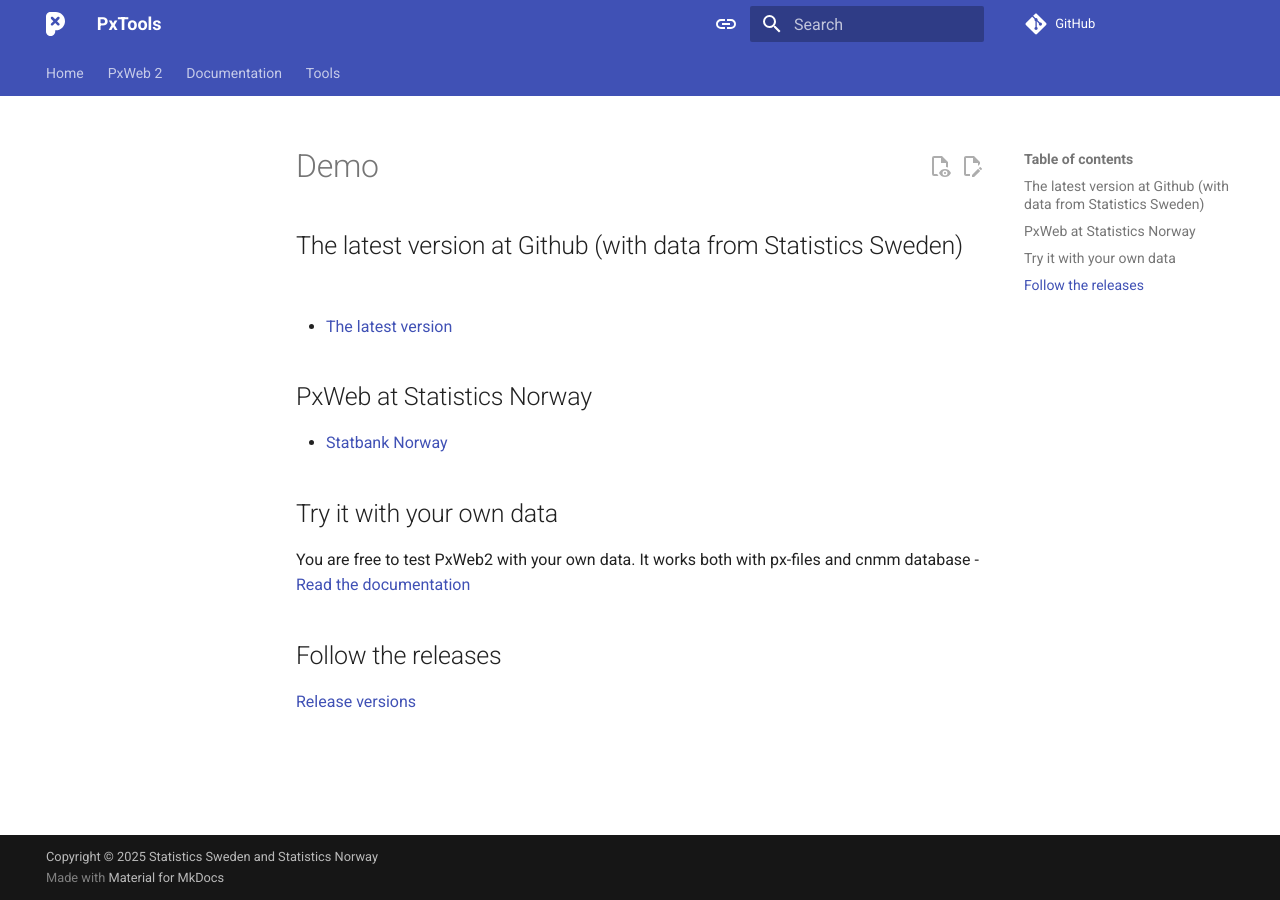
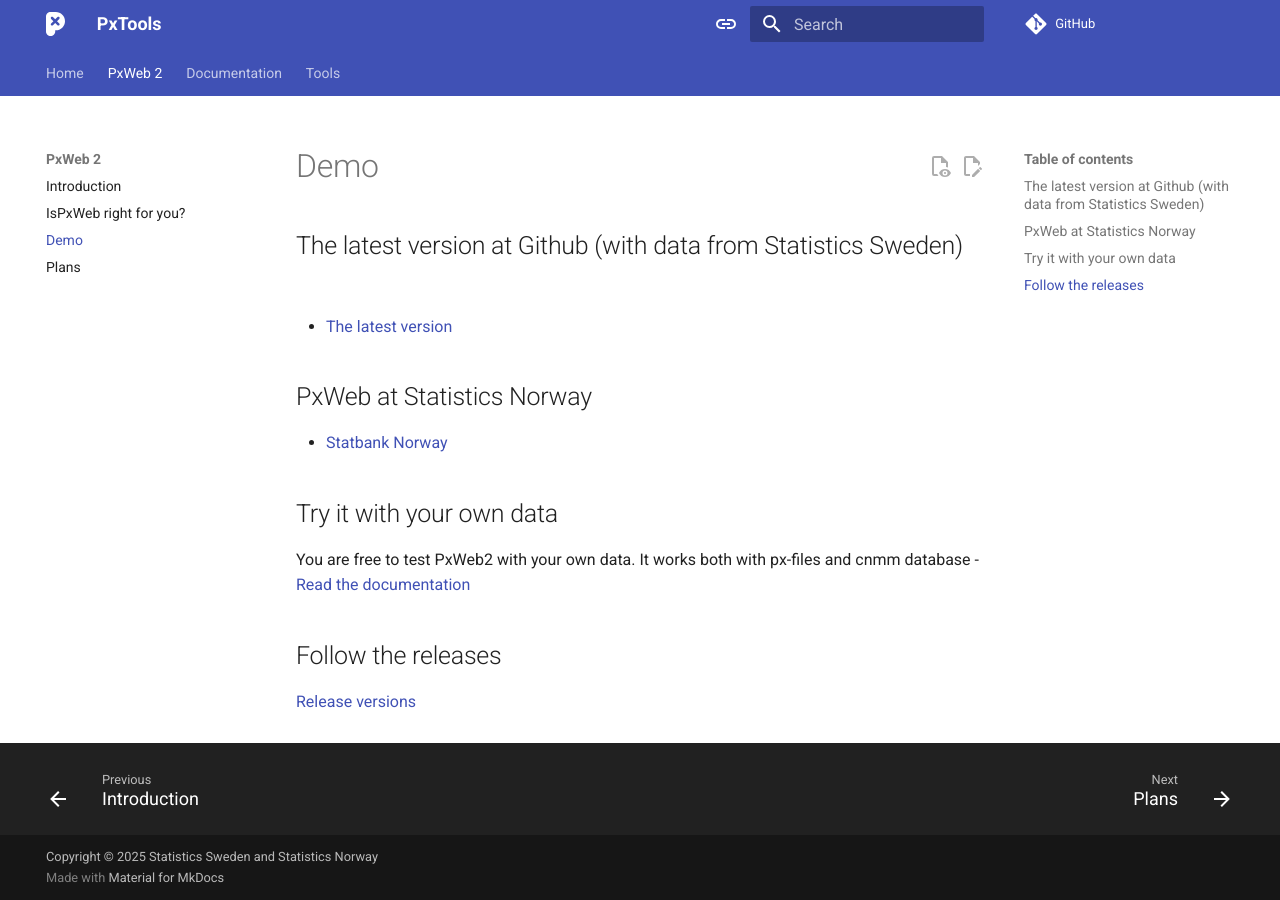
Before and after one commit to PxTools/pxtools.github.io, an MkDocs documentation site: the page built from docs/PxWeb2/project/demo.md, in a window 1280 px wide. Built offline with MkDocs 1.6.1 and Material for MkDocs 9.7.7, drawn with Linux system fonts in a browser that asks for light colours; comment, search, counter and statistics services are not loaded.

Commit message:
Update mkdocs.yml

```diff
--- a/mkdocs.yml
+++ b/mkdocs.yml
@@ -8,8 +8,10 @@
   - Home: index.md
   - PxWeb 2:
       - Introduction: PxWeb2/project/introduction.md
+      - IsPxWeb right for you?: PxWeb2/project/solution.md
+      - Demo: PxWeb2/project/demo.md
       - Plans: PxWeb2/project/plans.md
-      - The project: PxWeb2/project/process.md
+
   - Documentation:
       - Overview: documentation/overview.md
       - Getting Started:
```
